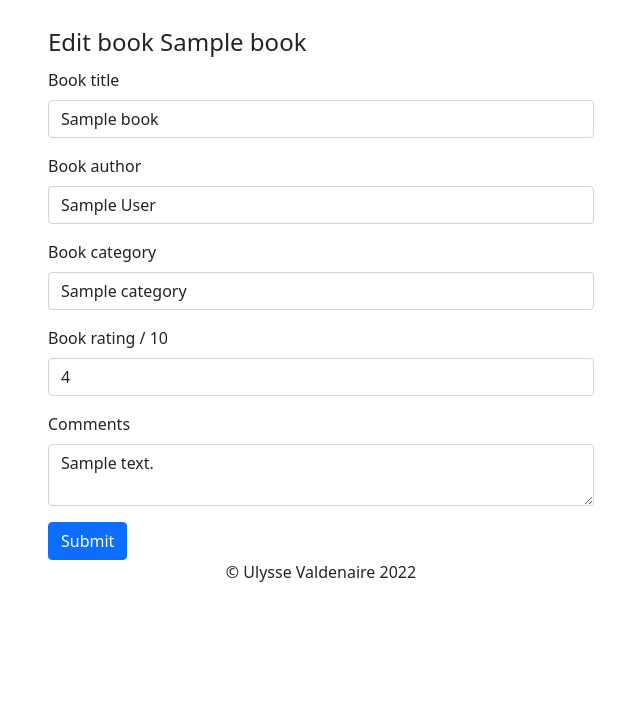
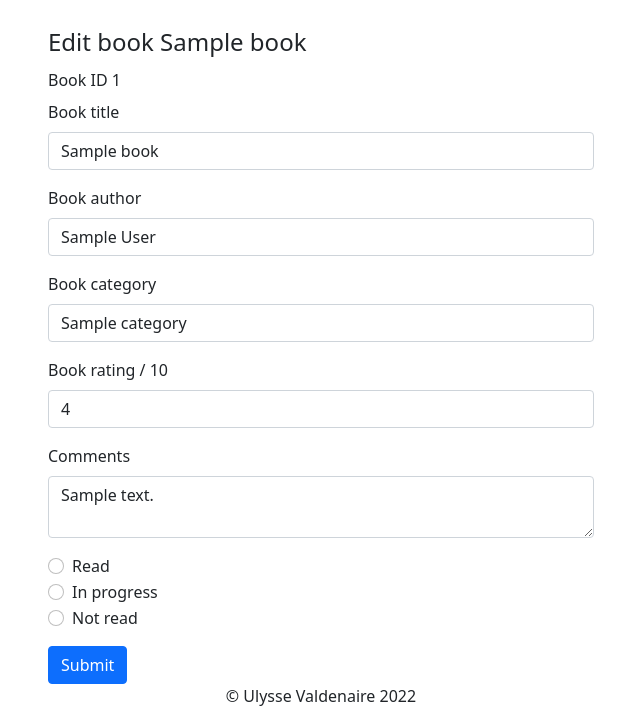
Before and after one commit to UltraViolet33/books-manager-flask, a Flask app: template templates/editBook.html in a window 1280 px wide. Shown: the part 73-800 px from the top of the page, without its empty margins (319-959 px from the left). Run offline with Flask 2, Linux system fonts and the light colour scheme; the template is opened without the code that fills it: most values are stand-ins (such as "Sample title", 1, 10 or a date in 2020).

Commit message:
display status book

```diff
--- a/app.py
+++ b/app.py
@@ -1,9 +1,9 @@
-
 
 from flask import Flask, render_template, request, json, redirect, session
 from flaskext.mysql import MySQL
+from flask_cors import CORS, cross_origin
 from werkzeug.security import generate_password_hash, check_password_hash
-import json
+
 
 app = Flask(__name__)
 app.secret_key = "This is my secret"
@@ -70,6 +70,7 @@ def validateLogin():
         if len(data) > 0:
             if check_password_hash(str(data[0][3]), password):
                 session['user'] = data[0][0]
+                print(session.get('user'))
                 return redirect('/userHome')
             else:
                 return render_template('signin.html', error="wrong email or password")
@@ -113,12 +114,13 @@ def addBook():
         category = request.form['inputCategory']
         rating = request.form['inputRating']
         comments = request.form['inputComments']
+        status = request.form['readInput']
         user = session.get('user')
 
         conn = mysql.connect()
         cursor = conn.cursor()
         cursor.callproc('sp_addBook', (title, author,
-                        category, rating, comments, user))
+                        category, rating, comments, status, user))
         data = cursor.fetchall()
 
         if len(data) == 0:
@@ -130,11 +132,19 @@ def addBook():
         return redirect('/signin')
 
 
+api_v2_cors_config = {
+    "origins": ["http://localhost:5000"],
+    "methods": ["OPTIONS", "GET", "POST"],
+    "allow_headers": ["Authorization", "Content-Type"]
+}
+
+
 @app.route("/getBooks")
+@cross_origin(**api_v2_cors_config)
 def getBooks():
+
     if session.get('user'):
         user = session.get('user')
-
         conn = mysql.connect()
         cursor = conn.cursor()
 
@@ -149,47 +159,44 @@ def getBooks():
                 "author": book[2],
                 "category": book[3],
                 "rating": book[4],
-                "comments": book[5]
+                "comments": book[5],
+                "status": book[6],
             }
             books_dict.append(book_dict)
 
         return json.dumps(books_dict)
 
     else:
-        redirect('/signin')
-
-
-
+       return redirect('/signin')
 
 
 @app.route('/editBook', methods=['POST'])
 def editBook():
-     if request.method == 'POST':
+    if request.method == 'POST':
         id = request.form['id']
         title = request.form['inputTitle']
         author = request.form['inputAuthor']
         category = request.form['inputCategory']
         rating = request.form['inputRating']
         comments = request.form['inputComments']
+        status = request.form['readInput']
+
         user = session.get('user')
 
         conn = mysql.connect()
         cursor = conn.cursor()
         cursor.callproc('sp_editBook', (title, author,
-                        category, rating, comments, user, id))
+                        category, rating, comments, status, user, id))
 
         data = cursor.fetchall()
 
-        print(len(data))
         if len(data) == 0:
             conn.commit()
             return redirect('/userHome')
 
 
-
 @app.route('/displayEditBook')
 def displayEditBook():
-
 
     if session.get('user'):
         user = session.get('user')
@@ -208,7 +215,8 @@ def displayEditBook():
                 "author": item[2],
                 "category": item[3],
                 "rating": item[4],
-                "comments": item[5]
+                "comments": item[5],
+                "status": item[6]
             }
 
         return render_template('editBook.html', book=book_dict)
@@ -240,13 +248,10 @@ def getBookById():
                 "rating": item[4],
                 "comments": item[5]
             }
-
         return json.dumps(book_dict)
 
     else:
         redirect('/signin')
-
-
 
 
 @app.route('/deleteBook', methods=['POST'])
@@ -263,12 +268,26 @@ def deleteBook():
 
     if len(result) == 0:
         conn.commit()
-        return json.dumps({'status': 'OK'})
+        cursor.callproc('sp_getBooksByUser', (user,))
+        books = cursor.fetchall()
+
+        books_dict = []
+        for book in books:
+            book_dict = {
+                "id": book[0],
+                "title": book[1],
+                "author": book[2],
+                "category": book[3],
+                "rating": book[4],
+                "comments": book[5],
+                "status": book[6],
+            }
+            books_dict.append(book_dict)
+
+        return json.dumps(books_dict)
     else:
         return json.dumps({'status': 'An error occured'})
 
 
-
-
 if __name__ == "__main__":
     app.run(debug=True)
--- a/templates/addBook.html
+++ b/templates/addBook.html
@@ -55,7 +55,6 @@
             </fieldset>
         </form>
     </div>
-
 </section>
 
 {% endblock %}
--- a/templates/editBook.html
+++ b/templates/editBook.html
@@ -10,32 +10,57 @@
                 {% if error %}
                 <p>{{error}}</p>
                 {% endif %}
+                <label for="id" class="form-label">Book ID {{book['id']}}</label>
+                <input type="hidden" class="form-control" id="id" name="id" required="required" value="{{book['id']}}">
                 <div class="mb-3">
                     <label for="inputTitle" class="form-label">Book title</label>
-                    <input type="text" class="form-control" id="inputTitle" name="inputTitle" required="required" value="{{book['title']}}">
+                    <input type="text" class="form-control" id="inputTitle" name="inputTitle" required="required"
+                        value="{{book['title']}}">
                 </div>
                 <div class="mb-3">
                     <label for="inputAuthor" class="form-label">Book author</label>
-                    <input type="text" class="form-control" id="inputAuthor" name="inputAuthor" required="required" value="{{book['author']}}">
+                    <input type="text" class="form-control" id="inputAuthor" name="inputAuthor" required="required"
+                        value="{{book['author']}}">
                 </div>
                 <div class="mb-3">
                     <label for="inputCategory" class="form-label">Book category</label>
-                    <input type="text" class="form-control" id="inputCategory" name="inputCategory" required="required" value="{{book['category']}}">
+                    <input type="text" class="form-control" id="inputCategory" name="inputCategory" required="required"
+                        value="{{book['category']}}">
                 </div>
                 <div class="mb-3">
                     <label for="inputRating" class="form-label">Book rating / 10</label>
-                    <input type="number" min="0" max="10" class="form-control" id="inputRating" name="inputRating" value="{{book['rating']}}"
-                        required="required">
+                    <input type="number" min="0" max="10" class="form-control" id="inputRating" name="inputRating"
+                        value="{{book['rating']}}" required="required">
                 </div>
                 <div class="mb-3">
                     <label class="form-label" for="inputComments">Comments</label>
-                    <textarea class="form-control" id="inputComments" name="inputComments">{{book['comments']}} </textarea>
+                    <textarea class="form-control" id="inputComments"
+                        name="inputComments">{{book['comments']}} </textarea>
+                </div>
+                <div class="my-3">
+                    <div class="form-check">
+                        <input class="form-check-input" type="radio" name="readInput" id="readInput" value="read">
+                        <label class="form-check-label" for="readInput">
+                            Read
+                        </label>
+                    </div>
+                    <div class="form-check">
+                        <input class="form-check-input" type="radio" name="readInput" id="readInput" value="progress">
+                        <label class="form-check-label" for="readInput">
+                            In progress
+                        </label>
+                    </div>
+                    <div class="form-check">
+                        <input class="form-check-input" type="radio" name="readInput" id="readInput" value="not read">
+                        <label class="form-check-label" for="readInput">
+                            Not read
+                        </label>
+                    </div>
                 </div>
                 <button type="submit" class="btn btn-primary">Submit</button>
             </fieldset>
         </form>
     </div>
-
 </section>
 
 {% endblock %}
--- a/templates/template.html
+++ b/templates/template.html
@@ -35,7 +35,6 @@
             <p class="text-center">&copy; Ulysse Valdenaire 2022</p>
         </footer>
     </div>
-
 </body>
 
 </html>
```
Also changed, not shown: templates/userHome.html (+10 -14 lines).
